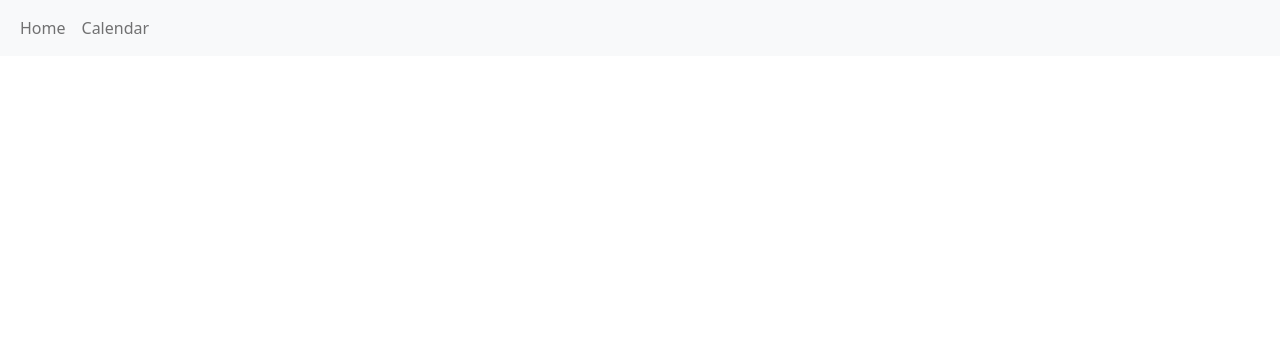
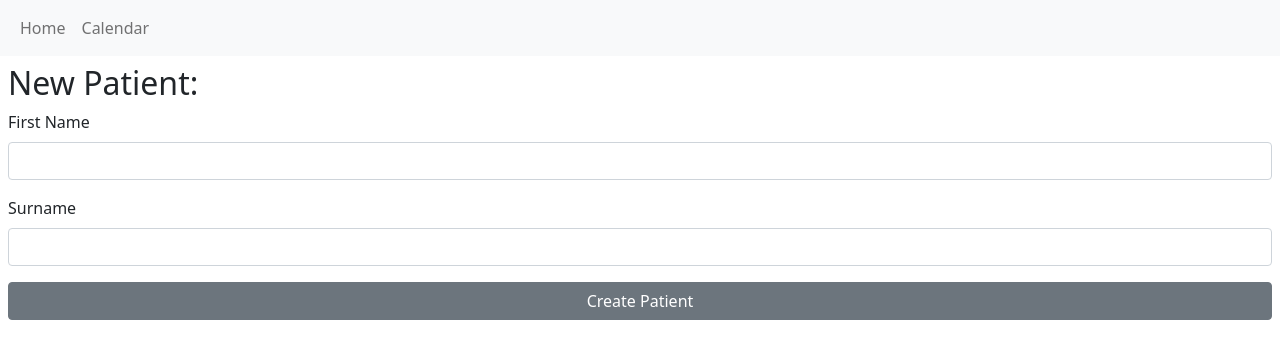
Before and after one commit to fsi-hack4autism/scenario-1, a React (Create React App) app in the folder web/: page /patient in a window 1280 px wide. Before the commit this address had no page. Shown: the top 358 px of the page. Built offline with nearby package versions, Linux system fonts and the light colour scheme.

Commit message:
Create new patient form

```diff
--- a/web/package.json
+++ b/web/package.json
@@ -12,6 +12,7 @@
     "@types/react-dom": "^17.0.14",
     "bootstrap": "^5.1.3",
     "font-awesome": "^4.7.0",
+    "formik": "^2.2.9",
     "react": "^17.0.2",
     "react-dom": "^17.0.2",
     "react-query": "^3.34.19",
--- a/web/src/components/Layout/Layout.tsx
+++ b/web/src/components/Layout/Layout.tsx
@@ -2,6 +2,7 @@ import React from 'react';
 import { Routes, Route } from "react-router-dom";
 import Calendar from '../Calendar';
 import Nav from '../Nav';
+import NewPatientForm from '../NewPatientForm';
 import PatientInfo from '../PatientInfo';
 import PatientList from '../PatientList';
 
@@ -11,6 +12,7 @@ const Layout = () => {
             <Nav />
             <Routes>
                 <Route path="/" element={<PatientList />} />
+                <Route path="/patient/" element={<NewPatientForm />} />
                 <Route path="/patient/:patientId" element={<PatientInfo />} />
                 <Route path="/calendar" element={<Calendar />} />
             </Routes>
--- /dev/null
+++ b/web/src/components/NewPatientForm/NewPatientForm.tsx
@@ -0,0 +1,41 @@
+import React from "react";
+import { Formik, Form, Field } from "formik";
+import { FormGroup, Label, Input, Button } from "reactstrap";
+import { useNavigate } from "react-router";
+
+import Patient from "../../models/Patient";
+import { createPatient } from "../../mocks/store";
+
+const NewPatientForm = () => {
+    const navigateTo = useNavigate();
+
+    return <div>
+        <Formik
+            initialValues={{ firstName: "", surname: "" } as Patient}
+            onSubmit={(patient) => {
+                const patientId = createPatient(patient);
+                navigateTo(`/patient/${patientId}`);
+            }}
+        >
+            {() => (
+                <Form className="m-2">
+                    <h2>New Patient:</h2>
+
+                    <FormGroup>
+                        <Label for="firstName">First Name</Label>
+                        <Field as={Input} name="firstName" />
+                    </FormGroup>
+
+                    <FormGroup>
+                        <Label for="surname">Surname</Label>
+                        <Field as={Input} name="surname" />
+                    </FormGroup>
+
+                    <Button type="submit" block>Create Patient</Button>
+                </Form>
+            )}
+        </Formik>
+    </div>
+};
+
+export default NewPatientForm;
--- /dev/null
+++ b/web/src/components/NewPatientForm/index.tsx
@@ -0,0 +1 @@
+export { default } from "./NewPatientForm";
--- a/web/src/components/PatientList/PatientList.css
+++ b/web/src/components/PatientList/PatientList.css
@@ -5,8 +5,14 @@
 }
 
 .patient-list__filter {
-    text-align: right;
     padding: 0.5rem;
+    display: flex;
+    align-items: center;
+}
+
+.patient-list__filter-link {
+    flex-shrink: 0;
+    margin-right: 0.5rem;
 }
 
 .patient-list__filter-input {
--- a/web/src/components/PatientList/PatientList.tsx
+++ b/web/src/components/PatientList/PatientList.tsx
@@ -1,7 +1,9 @@
 import React from "react";
+import { Link } from "react-router-dom";
 import { Input } from "reactstrap";
 
 import useFilteredPatients from "../../hooks/useFilteredPatients";
+import Icon from "../Icon";
 
 import PatientCard from "../PatientCard";
 import "./PatientList.css";
@@ -20,6 +22,12 @@ const PatientList = () => {
     return (
         <div className="patient-list__wrapper p-2">
             <div className="patient-list__filter">
+                <Link
+                    to="/patient"
+                    className="patient-list__filter-link"
+                >
+                    <Icon name="plus" /> New Patient
+                </Link>
                 <Input
                     className="patient-list__filter-input"
                     onChange={f => setFilter(f.target.value)}
--- a/web/src/mocks/store.ts
+++ b/web/src/mocks/store.ts
@@ -1,8 +1,21 @@
+import Patient from "../models/Patient";
 import PatientDetails from "../models/PatientDetails";
 
 const getPatient = (patientId: number): PatientDetails | undefined => getPatients().find(p => p.patientId === patientId);
 
 const getPatients = (): PatientDetails[] => JSON.parse(localStorage.getItem("patients") ?? "[]");
+
+const createPatient = (patient: Patient) => {
+    const patientId = getPatients().reduce((max, patient) => patient.patientId > max ? patient.patientId : max, 0) + 1;
+
+    setPatient({
+        ...patient,
+        patientId,
+        behaviorsList: []
+    });
+
+    return patientId;
+}
 
 const setPatient = (patient: PatientDetails) => {
     let existing = getPatients();
@@ -60,7 +73,8 @@ if (localStorage.getItem("patients") == null) {
 }
 
 export {
+    createPatient,
     getPatient,
     getPatients,
-    setPatient
+    setPatient,
 };
```
Also changed, not shown: 1 other file (tests, documents, lock files or other folders).
